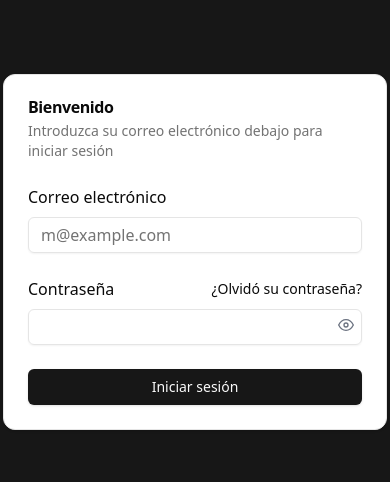
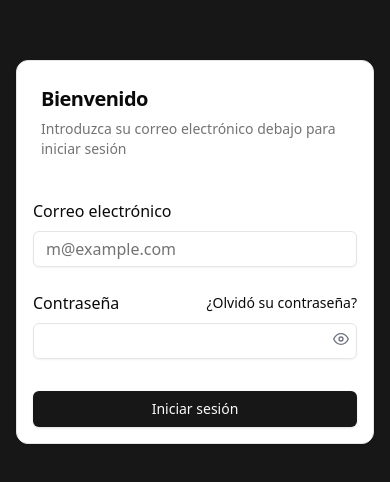
Before and after one commit to valium69mg/single-vendor-ecommerce-frontend, a React (Vite) app: page /login in a window 390 px wide. Shown: the part 170-652 px from the top of the page. Built offline with nearby package versions, Linux system fonts and the light colour scheme; no server answers.

Commit message:
feat: agregar responsividad basica al login

```diff
--- a/src/components/auth/LoginForm.tsx
+++ b/src/components/auth/LoginForm.tsx
@@ -95,11 +95,7 @@ export default function LoginForm() {
       <Form
         title={t("welcome")}
         description={t("loginFormDescription")}
-        content={
-          <LoginFormContent
-            register={register}
-            errors={errors}
-          />}
+        content={<LoginFormContent register={register} errors={errors} />}
         footerContent={
           <LoginFormFooterContent
             mutation={mutation}
--- a/src/components/common/Form.tsx
+++ b/src/components/common/Form.tsx
@@ -30,18 +30,20 @@ interface FormFooterContentProps {
 function FormHeader({ title, description }: FormHeaderProps) {
   return (
     <CardHeader>
-      <CardTitle> {title} </CardTitle>
+      <CardTitle className="text-xl sm:text-2xl"> {title} </CardTitle>
       {description ? <CardDescription>{description}</CardDescription> : <></>}
     </CardHeader>
   );
 }
 
 function FormContent({ children }: FormContentProps) {
-  return <CardContent>{children}</CardContent>;
+  return <CardContent className="p-4 sm:p-6">{children}</CardContent>;
 }
 
 function FormFooter({ children }: FormFooterContentProps) {
-  return <CardFooter className="flex-col gap-2">{children}</CardFooter>;
+  return (
+    <CardFooter className="flex-col gap-2 p-4 sm:p-6">{children}</CardFooter>
+  );
 }
 
 export function Form({
@@ -51,7 +53,7 @@ export function Form({
   footerContent,
 }: FormProps) {
   return (
-    <Card className="w-full max-w-sm">
+    <Card className="w-full max-w-sm sm:max-w-md lg:max-w-lg">
       <FormHeader title={title} description={description} />
       <FormContent>{content}</FormContent>
       <FormFooter>{footerContent}</FormFooter>
--- a/src/pages/LoginPage.tsx
+++ b/src/pages/LoginPage.tsx
@@ -19,7 +19,7 @@ export default function LoginPage() {
   }, [user, navigate]);
 
   return (
-    <div className="w-screen h-screen bg-primary flex justify-center items-center">
+    <div className="min-h-screen w-full bg-primary flex items-center justify-center px-4 sm:px-6">
       <LoginForm />
     </div>
   );
```
